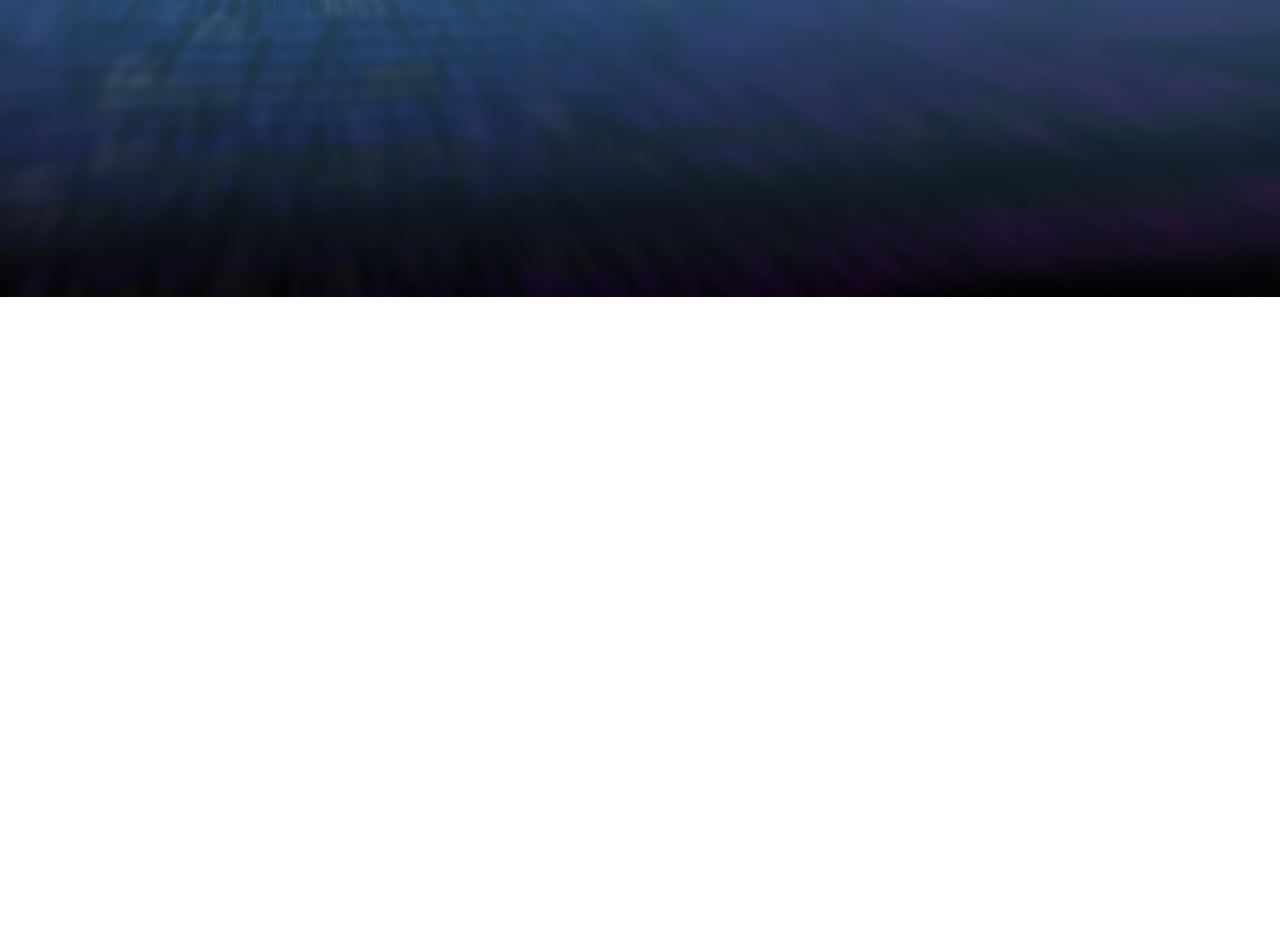
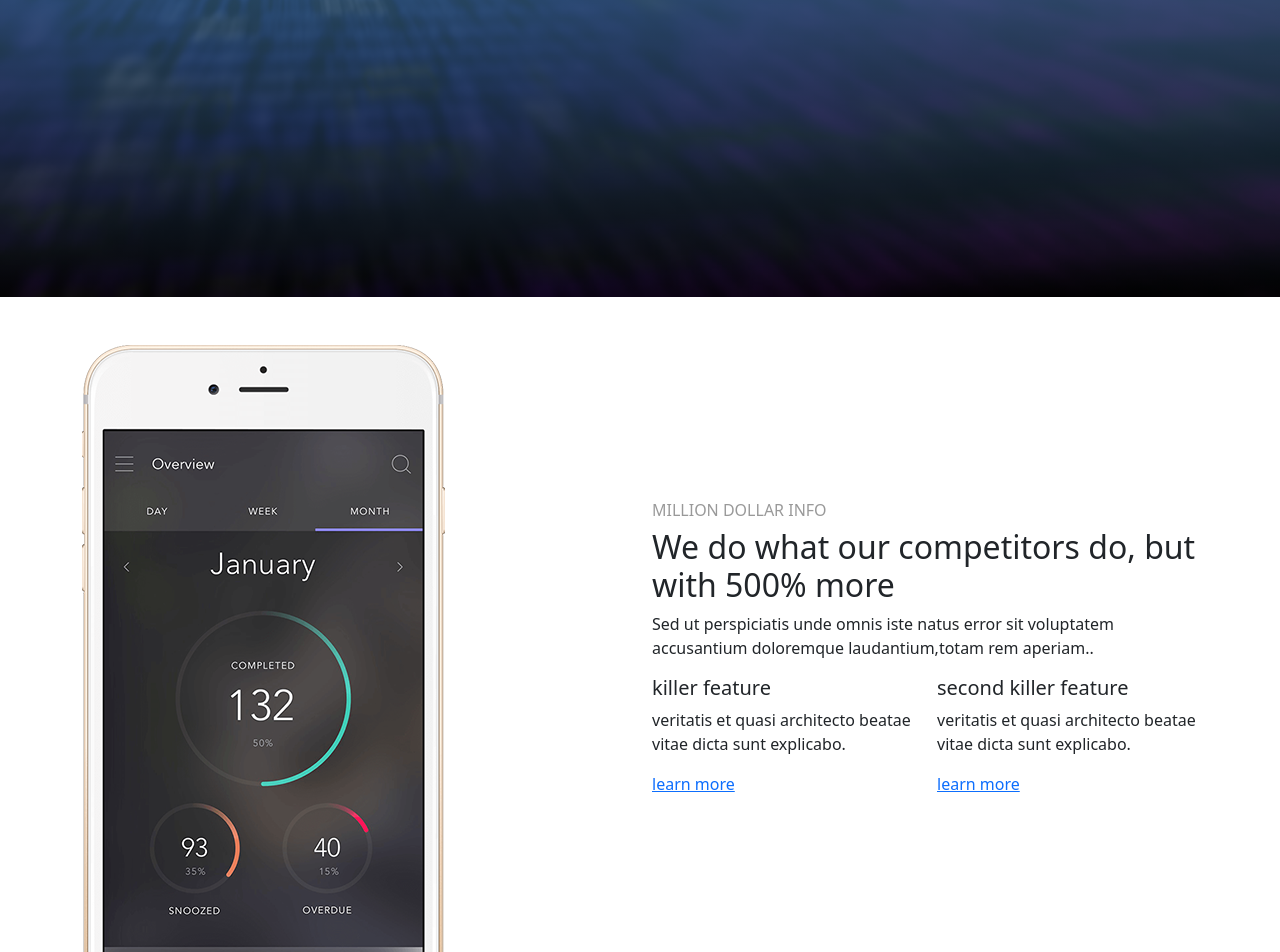
Before and after one commit to artmiko/lab8, a plain HTML site: page index.html in a window 1280 px wide. Shown: the part 503-1455 px from the top of the page. Before the commit the page ends 800 px from the top, so only its background shows below. Drawn offline with nearby package versions, Linux system fonts and the light colour scheme.

Commit message:
detailed start screen

```diff
--- a/index.html
+++ b/index.html
@@ -20,12 +20,39 @@
 					<h1 class="text-white">Coding on steroids</h1>
 					<p class="lead text-white-70">Stop hiring engineers to write your code. Just use the 1kb script that magically solves all your problems and algorithms.</p>
 					<a class="btn btn-primary" href="#" role="button">Try it yesterday</a>
-
 				</div>
 			</div>
 		</div>
 	</section>
-	<section id="info--1"></section>
+
+	<section id="info--1">
+		<div class="container">
+			<div class="row pt-5 align-items-center">
+				<div class="col d-none d-md-block align-self-end">
+					<img src="img/phone.png" class="img-fluid"/>
+				</div>
+				<div class="col">
+					<h6 class="text-uppercase text-black-40">million dollar info</h6>
+					<h2>We do what our competitors do, but with 500% more</h2>
+					<p>Sed ut perspiciatis unde omnis iste natus error sit voluptatem accusantium doloremque laudantium,totam rem aperiam..</p>
+				 <div class="row">
+				  <div class="d-none d-md-block col">
+					<h5>killer feature</h5>
+					<p>veritatis et quasi architecto beatae vitae dicta sunt explicabo.</p>
+					<a href="#" class="d-block">learn more</a>
+				  </div>
+					<div class="d-none d-lg-block col">
+					 <h5>second killer feature</h5>
+					 <p>veritatis et quasi architecto beatae vitae dicta sunt explicabo.</p>
+					 <a href="#" class="d-block">learn more</a>
+					</div>
+				</div>
+				</div>
+
+			</div>
+		</div>
+	</section>
+
 	<section id="info--2"></section>
 	<section id="info--3"></section>
 	<section id="featured-on"></section>
--- a/style/style.css
+++ b/style/style.css
@@ -8,3 +8,6 @@
 .text-white-70 {
   color: rgba(255,255,255,0.7)
 }
+.text-black-40 {
+  color: rgba(0,0,0,0.4)
+}
```
Also changed, not shown: img/phone.png (added).
